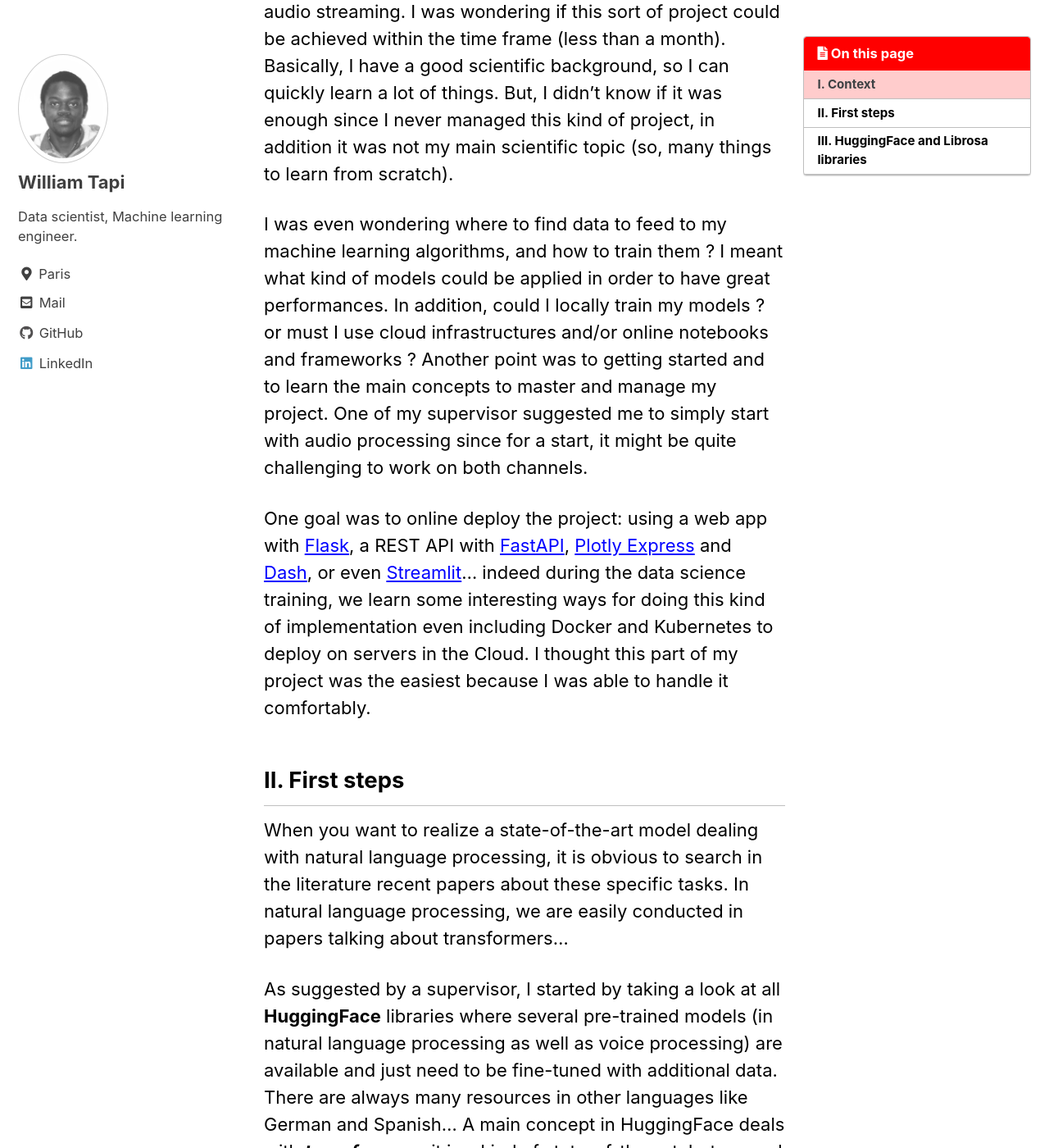
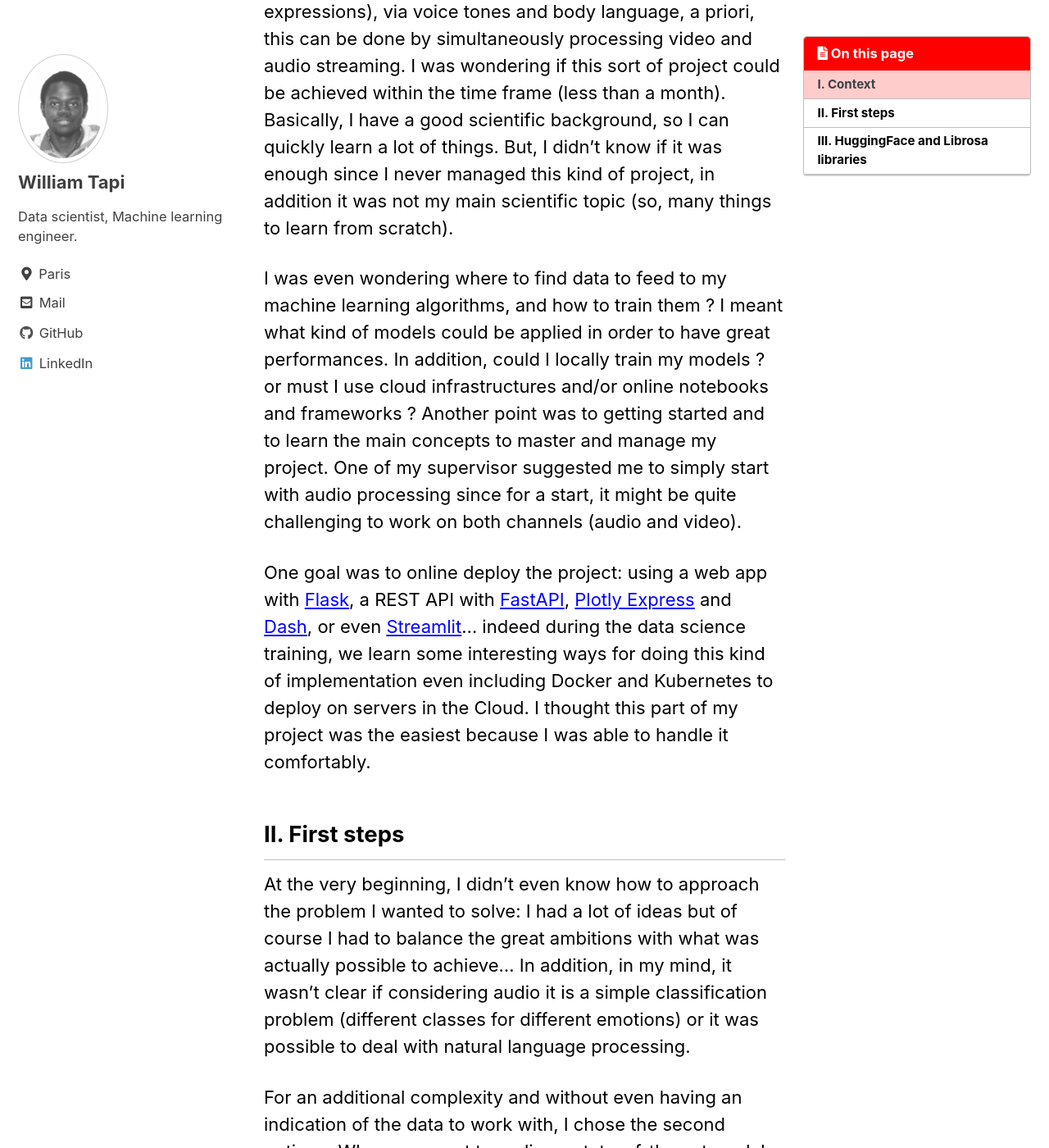
Before and after one commit to Will007-max/Will007-max.github.io, a Jekyll site: the page built from _posts/2021-04-11-first_project.md, in a window 1280 px wide and 1400 px high, scrolled down 942 px. Shown: the whole window at 82% size. Built offline with Jekyll 4.4.1, drawn with Linux system fonts in a browser that asks for light colours; cached includes are drawn as plain includes; some of the changed text lies outside the part shown.

Commit message:
modif first_project

```diff
--- a/_posts/2021-04-11-first_project.md
+++ b/_posts/2021-04-11-first_project.md
@@ -21,32 +21,113 @@
 <!--src="https://cdn.mathjax.org/mathjax/latest/MathJax.js?config=TeX-MML-AM_CHTML">
 </script> -->
 
-Here are some words about how I wrote and organized my first project. Who know, it may be useful in some context.
+Here are some words about how I wrote and organized my first project.
+Who knows, it may be useful in some context. I had some ideas at the beginning,
+and they evolved with the project.
 
 ## I. Context
 
-Completing my data science bootcamp, I wanted to realize a great interesting project allowing me to develop new skills and deeply apply the majort part of what I learned. And, for me, what could be better than ***Deep Learning*** ? ... as in this context, models are trained with a large amount of data, many of them are already pre-trained, and we apply *transfer learning* to have great performances.  Based on my knowledge on some possible machine learning applications around us, in my project I wanted to analyze video streaming in order to detect and predict emotions. It could be interesting for many applications like security cameras, job interviews, call centers, improving the quality of customer service, and why not in our interactions with smart devices...
+Completing my data science bootcamp, I wanted to realize a great interesting
+project allowing me to develop new skills and deeply apply the majort part of
+what I learned. And, for me, what could be better than ***Deep Learning*** ? ...
+as in this context, models are trained with a large amount of data, many of them
+are already pre-trained, and we apply *transfer learning* to have great
+performances.  Based on my knowledge on some possible machine learning
+applications around us, in my project I wanted to analyze video streaming in
+order to detect and predict emotions. It could be interesting for many
+applications like security cameras, job interviews, call centers, improving the
+quality of customer service, and why not in our interactions with smart
+devices...
 
-Because emotions may be expressed on faces (facial expressions), via voice tones and body language, a priori, this can be done by simultaneously processing video and audio streaming. I was wondering if this sort of project could be achieved within the time frame (less than a month). Basically, I have a good scientific background, so I can quickly learn a lot of things. But, I didn't know if it was enough since I never managed this kind of project, in addition it was not my main scientific topic (so, many things to learn from scratch).
+Because emotions may be expressed on faces (facial expressions), via voice tones
+and body language, a priori, this can be done by simultaneously processing video
+and audio streaming. I was wondering if this sort of project could be achieved
+within the time frame (less than a month). Basically, I have a good scientific
+background, so I can quickly learn a lot of things. But, I didn't know if it was
+enough since I never managed this kind of project, in addition it was not my
+main scientific topic (so, many things to learn from scratch).
 
-I was even wondering where to find data to feed to my machine learning algorithms, and how to train them ? I meant what kind of models could be applied in order to have great performances. In addition, could I locally train my models ? or must I use cloud infrastructures and/or online notebooks and frameworks ? Another point was to getting started and to learn the main concepts to master and manage my project. One of my supervisor suggested me to simply start with audio processing since for a start, it might be quite challenging to work on both channels.
+I was even wondering where to find data to feed to my machine learning
+algorithms, and how to train them ? I meant what kind of models could be applied
+in order to have great performances. In addition, could I locally train my
+models ? or must I use cloud infrastructures and/or online notebooks and
+frameworks ? Another point was to getting started and to learn the main concepts
+to master and manage my project. One of my supervisor suggested me to simply
+start with audio processing since for a start, it might be quite challenging to
+work on both channels (audio and video).
 
-One goal was to online deploy the project: using a web app with [Flask](https://flask.palletsprojects.com/), a REST API with [FastAPI]('https://fastapi.tiangolo.com'), [Plotly Express](https://plotly.com/python/plotly-express/) and [Dash](https://dash-gallery.plotly.host/Portal/), or even [Streamlit](https://streamlit.io)... indeed during the data science training, we learn some interesting ways for doing this kind of implementation even including Docker and Kubernetes to deploy on servers in the Cloud. I thought this part of my project was the easiest because I was able to handle it comfortably.
+One goal was to online deploy the project: using a web app with [Flask](https://flask.palletsprojects.com/), a REST API with [FastAPI](https://fastapi.tiangolo.com), [Plotly Express](https://plotly.com/python/plotly-express/) and [Dash](https://dash-gallery.plotly.host/Portal/), or even [Streamlit](https://streamlit.io)...
+indeed during the data science training, we learn some interesting ways for
+doing this kind of implementation even including Docker and Kubernetes to deploy
+on servers in the Cloud. I thought this part of my project was the easiest
+because I was able to handle it comfortably.
 
 ## II. First steps
 
-When you want to realize a state-of-the-art model dealing with natural language processing, it is obvious to search in the literature recent papers about these specific tasks. In natural language processing, we are easily conducted in papers talking about transformers...
+At the very beginning, I didn't even know how to approach the problem I wanted
+to solve: I had a lot of ideas but of course I had to balance the great
+ambitions with what was actually possible to achieve... In addition, in my mind,
+it wasn't clear if considering audio it is a simple classification problem
+(different classes for different emotions) or it was possible to deal with
+natural language processing.
 
-As suggested by a supervisor, I started by taking a look at all **HuggingFace** libraries where several pre-trained models (in natural language processing as well as voice processing) are available and just need to be fine-tuned with additional data. There are always many resources in other languages like German and Spanish... A main concept in HuggingFace deals with ***transformers***: it is a kind of state-of-the-art, but several others libraries are available and could always be used... As in most cases, handling new tools is still challenging, in order to start mastering it, I looked at basic examples where *transformers* are used.
+For an additional complexity and without even having an indication of the data
+to work with, I chose the second option... When you want to realize a
+state-of-the-art model dealing with natural language processing, it is obvious
+to search in the literature recent papers about these specific tasks. In natural
+language processing, we are easily conducted in papers talking about
+transformers...
 
-We need data to train machine learning models, and in order to draw the best conclusions, they must be appropriate for the current problem we want to solve. Some audio datasets are available on Kaggle, one specifically very interesting is the [Ryerson Audio-Visual Database of Emotional Speech and Song (RAVDESS)](https://zenodo.org/record/1188976#.YF5hwC1Q2Rs) dataset, as it contains both audio and video recordings. So, this part could already be considered as done. Another point was to start implementing on *Google Colab* in order to leverage GPU computing; in addition, HuggingFace already contains many *Colab* notebooks to fine-tune algorithms.
+As suggested by a supervisor, I started by taking a look at all **HuggingFace**
+libraries where several pre-trained models (in natural language processing as
+well as voice processing) are available and just need to be fine-tuned with
+additional data. There are always many resources in other languages like German
+and Spanish... A main concept in HuggingFace deals with ***transformers***: it
+is a kind of state-of-the-art, but several others libraries are available and
+could always be used... As in most cases, handling new tools is still
+challenging, in order to start mastering it, I looked at basic examples where *transformers* are used.
 
-Since I had to use *Google Colab*, I started by importing all needed files in my *Google Drive*. I wanted to extract features from different files in order to feed a machine learning model. The dataset contains many files grouped in folders (voice categories, actors...) and the name of each voice file contains informations: in that order there are in sequence  *modality* (01 = audio and video, 02 = video only, 03 = audio only), *voice channel* (01 = speech, 02 = song), *emotion* **(01 = neutral, 02 = calm, 03 = happy, 04 = sad, 05 = angry, 06 = fearful, 07 = disgust, 08 = surprised)**, *emotional intensity* (01 = normal, 02 = strong). For each file, it is necessary to match the extracted features with its corresponding name (path) and label, and stored all in a dataframe to ease future data manipulations.
+We need data to train machine learning models, and in order to draw the best
+conclusions, they must be appropriate for the current problem we want to solve.
+Some audio datasets are available on Kaggle, one specifically very interesting
+is the [Ryerson Audio-Visual Database of Emotional Speech and Song (RAVDESS)](https://zenodo.org/record/1188976#.YF5hwC1Q2Rs) dataset, as it contains both audio and
+video recordings. So, this part could already be considered as done. Another
+point was to start implementing on *Google Colab* in order to leverage GPU
+computing; in addition, HuggingFace already contains many *Colab* notebooks to
+fine-tune algorithms.
+
+Since I had to use *Google Colab*, I started by importing all needed files in my
+*Google Drive*. I wanted to extract features from different files in order to
+feed a machine learning model. The dataset contains many files grouped in
+folders (voice categories, actors...) and the name of each voice file contains informations: in that order there are in sequence  *modality* (01 = audio and
+video, 02 = video only, 03 = audio only), *voice channel* (01 = speech, 02 =
+song), *emotion* **(01 = neutral, 02 = calm, 03 = happy, 04 = sad, 05 = angry, 06 = fearful, 07 = disgust, 08 = surprised)**, *emotional intensity* (01 = normal, 02 = strong). For each file, it is necessary to match the extracted features with its corresponding name (path) and label, and stored all in a dataframe to ease
+future data manipulations.
 
 ## III. HuggingFace and Librosa libraries
 
-My first research about *transformers* applied to audio led me to automatic speech recognition (ASR). A library dealing with audio files is Wav2Vec, it is similar to Word2Vec which is used for word embeddings: *meaningful embeddings (vectors) are learned from raw data* (audio or text).
+My first research about *transformers* applied to audio led me to automatic
+speech recognition (ASR). A library dealing with audio files is Wav2Vec, it is
+similar to Word2Vec which is used for word embeddings:
+*meaningful embeddings (vectors) are learned from raw data* (audio or text).
 
-It is usually established that emotion detection in speech may be done through linguistics (words are used for semantics) and/or paralinguistics (acoustic waves from audio).
+It is usually established that emotion detection in speech may be done through
+linguistics (words are used for semantics) and/or paralinguistics (acoustic
+waves from audio).
 
-Talking about transformers, in the case of speech emotion recognition, we can ask to ourselves if the trained *contextual* representations of raw audio (obtained from Wav2Vec for instance) also contain emotional content. To answer this question, it might be interesting to compare performance resulting of the use of these representations to performance with other descriptors like the spectrogram features or Mel-Frequency Cepstral Coefficients (MFCC) following Fourier analysis of the audio file in the frequency domain.
+Talking about transformers, in the case of speech emotion recognition, we can
+ask to ourselves if the trained *contextual* representations of raw audio
+(obtained from Wav2Vec for instance) also contain emotional content. To answer
+this question, it might be interesting to compare performance resulting of the
+use of these representations to performance with other descriptors like the
+spectrogram features or Mel-Frequency Cepstral Coefficients (MFCC) following
+Fourier analysis of the audio file in the frequency domain (using Librosa for
+instance).
+
+As the project progressed, I realized that transformers were not really adapted
+to solve my problem. Indeed, the used dataset consists of one or two sentences
+that are pronounced in different ways (depending on the emotion) by several
+actors. It is therefore the acoustic features that allow to make the difference
+between the emotions. From what I have learnt about transformers, they rely on
+the text itself (its content) to perform different tasks rather than acoustic
+features...
```
Also changed, not shown: index.html (+4 -4 lines).
